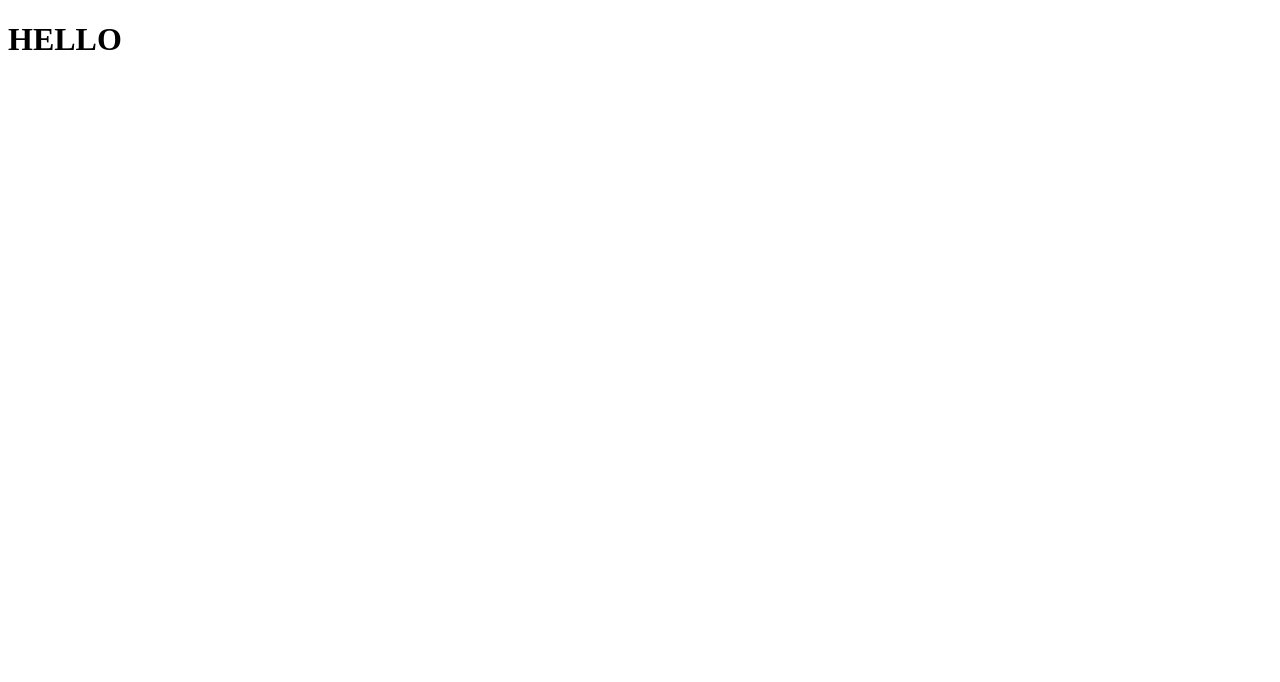
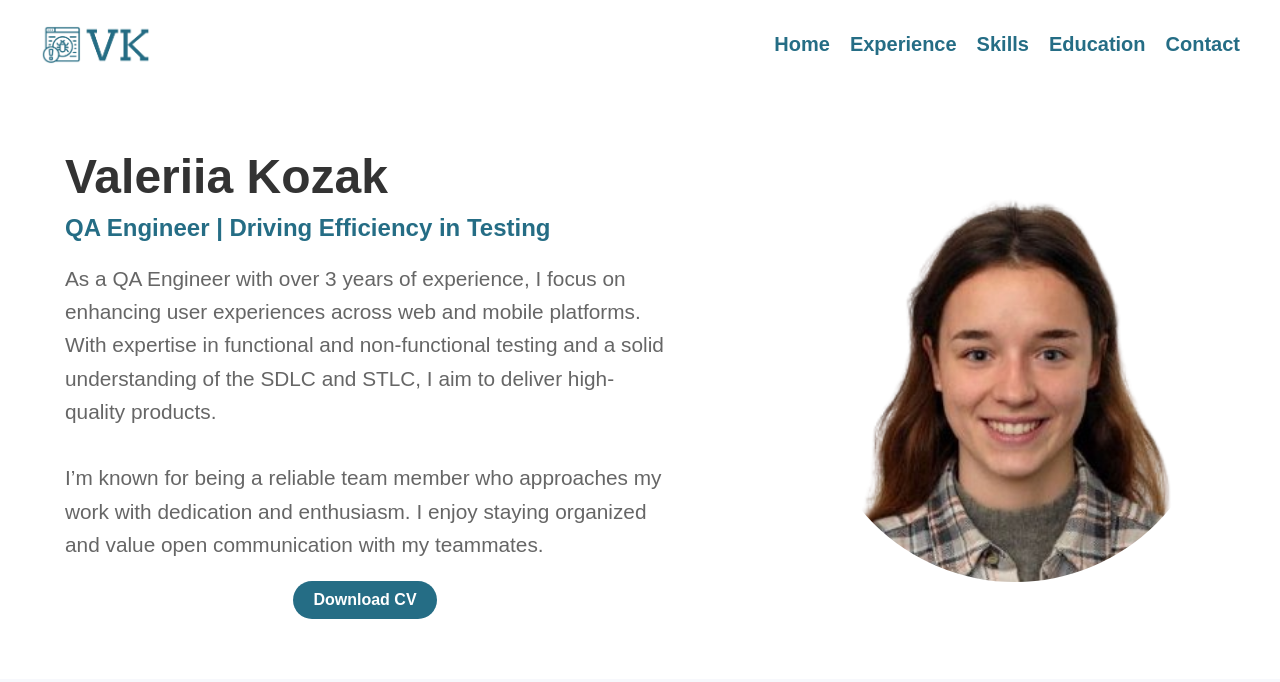
Before and after one commit to valer11k/codemify, a plain HTML site: page resumeWebsite/index.html in a window 1280 px wide. Drawn offline with Linux system fonts and the light colour scheme.

Commit message:
Home Page

```diff
--- a/resumeWebsite/index.html
+++ b/resumeWebsite/index.html
@@ -3,9 +3,43 @@
 <head>
     <meta charset="UTF-8">
     <meta name="viewport" content="width=device-width, initial-scale=1.0">
-    <title> Resume </title>
+    <link rel="stylesheet" href="style.css">
+    <title>Valeriia Kozak Resume</title>
 </head>
 <body>
-    <h1> HELLO</h1>
+     <!-- Navigation Bar -->
+      <header>
+        <nav class="navbar">
+            <div class="logo">
+                <img src="images/logoW.png" alt="Logo">
+            </div>
+            <ul class = "nav-links">
+                <li><a href="#">Home</a></li>
+                <li><a href="#">Experience</a></li>
+                <li><a href="#">Skills</a></li>
+                <li><a href="#">Education</a></li>
+                <li><a href="#">Contact</a></li>
+           </ul>
+        </nav>
+    </header>
+        <!-- About Section -->
+         <section class="about-section">
+            <div class="about-text">
+            <h1>Valeriia Kozak</h1>
+            <h2>QA Engineer | Driving Efficiency in Testing</h2>
+            <p>
+                As a QA Engineer with over 3 years of experience, I focus on enhancing user experiences across web and mobile platforms. With expertise in functional and non-functional testing and a solid understanding of the SDLC and STLC, I aim to deliver high-quality products.<br><br>
+                I’m known for being a reliable team member who approaches my work with dedication and enthusiasm. I enjoy staying organized and value open communication with my teammates.
+            </p>
+            <div class="button">
+                <a href="resumeV.pdf" download="Valeriia_Kozak_CV.pdf">Download CV</a>
+            </div>
+            </div>
+        <div class="image-content">
+            <img src="images/image.cv.png" alt="Valeriia Kozak">
+        </div>
+
+         </section>
+
 </body>
 </html>
--- /dev/null
+++ b/resumeWebsite/style.css
@@ -0,0 +1,104 @@
+* {
+    margin: 0;
+    padding: 0;
+    box-sizing: border-box;
+}
+
+body {
+    font-family: Arial, sans-serif;
+    background-color: #f7f8fc;
+    color: #333;
+}
+
+.navbar {
+    display: flex;
+    justify-content: space-between;
+    align-items: center;
+    padding: 25px 40px;
+    background-color: #fff;
+    box-shadow: 0 2px 4px rgba(0, 0, 0, 0.1);
+}
+
+.logo img {
+    width: 110px;
+    margin-right: 20px;
+}
+
+.logo {
+    display: flex;
+    align-items: center;
+}
+
+.nav-links {
+    display: flex;
+    list-style: none;
+}
+
+.nav-links li a {
+    margin-left: 20px;
+    text-decoration: none;
+    color: #256d85;
+    font-size: 20px;
+    font-weight: bold;
+}
+
+/* About Section */
+.about-section {
+    display: flex;
+    align-items: center;
+    justify-content: center;
+    padding: 60px 40px;
+    background-color: #ffffff;
+    gap: 150px;
+}
+
+.about-text {
+    max-width: 600px;
+}
+
+.about-text h1 {
+    font-size: 3rem;
+    color: #333;
+    margin-bottom: 10px;
+}
+
+.about-text h2 {
+    font-size: 1.5rem;
+    color: #256d85;
+    margin-bottom: 20px;
+}
+
+.about-text p {
+    font-size: 1.3rem;
+    line-height: 1.6;
+    color: #666;
+    margin-bottom: 20px;
+}
+
+.image-content img {
+    width: 400px;
+    height: 400px;
+    border-radius: 50%;
+    object-fit: cover;
+}
+
+.button {
+    text-align: center;
+    margin-top: 20px;
+}
+
+.button a {
+    display: inline-block;
+    padding: 10px 20px;
+    background-color: #256d85;
+    color: #ffffff;
+    text-decoration: none; /* Removes underline */
+    border-radius: 120px;
+    font-weight: 600;
+    cursor: pointer;
+    transition: background-color 0.3s ease;
+}
+
+.button a:hover {
+    background-color: #219bc4;
+}
```
Also changed, not shown: resumeWebsite/images/image.cv.png (added), resumeWebsite/images/logoW.png (added), resumeWebsite/styls.css (deleted), 1 other file.
